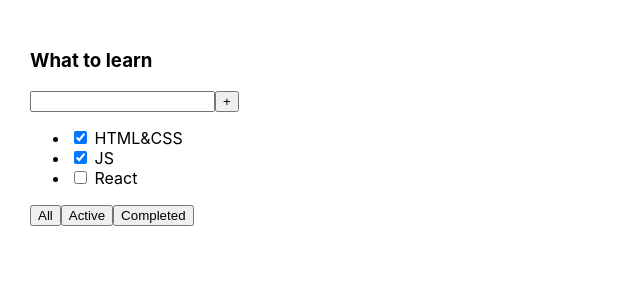
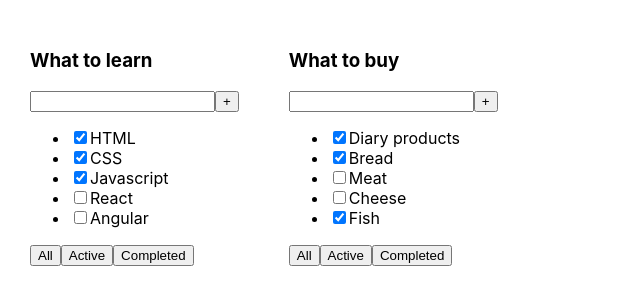
Before and after one commit to Yaroslav-Mig/todoList-react-ts, a React (Create React App) app: page / in a window 1280 px wide. Shown: the top 304 px of the page, without its empty margins (0-640 px from the left). Built offline with nearby package versions, Linux system fonts and the light colour scheme.

Commit message:
feat: add new component todoList

```diff
--- a/src/App.tsx
+++ b/src/App.tsx
@@ -1,32 +1,34 @@
+import { type } from 'os';
 import React from 'react';
 import './App.css';
+import { TodoList } from './components/todoList';
+
+export type TaskType = {
+  id: number;
+  title: string;
+  isDone: boolean;
+};
 
 function App() {
+  const studyList: Array<TaskType> = [
+    { id: 1, title: 'HTML', isDone: true },
+    { id: 2, title: 'CSS', isDone: true },
+    { id: 3, title: 'Javascript', isDone: true },
+    { id: 4, title: 'React', isDone: false },
+    { id: 5, title: 'Angular', isDone: false },
+  ];
+  const shoppingList: Array<TaskType> = [
+    { id: 1, title: 'Diary products', isDone: true },
+    { id: 2, title: 'Bread', isDone: true },
+    { id: 3, title: 'Meat', isDone: false },
+    { id: 4, title: 'Cheese', isDone: false },
+    { id: 5, title: 'Fish', isDone: true },
+  ];
+
   return (
     <div className='App'>
-      <div>
-        <h3>What to learn</h3>
-        <div>
-          <input />
-          <button>+</button>
-        </div>
-        <ul>
-          <li>
-            <input type='checkbox' checked={true} /> <span>HTML&CSS</span>
-          </li>
-          <li>
-            <input type='checkbox' checked={true} /> <span>JS</span>
-          </li>
-          <li>
-            <input type='checkbox' checked={false} /> <span>React</span>
-          </li>
-        </ul>
-        <div>
-          <button>All</button>
-          <button>Active</button>
-          <button>Completed</button>
-        </div>
-      </div>
+			<TodoList title='What to learn' tasks={studyList }/>
+      <TodoList title='What to buy' tasks={shoppingList }/>
     </div>
   );
 }
--- /dev/null
+++ b/src/components/todoList.tsx
@@ -0,0 +1,46 @@
+import React from 'react';
+import { TaskType } from '../App';
+
+type PropsType = {
+  title: string;
+  tasks: Array<TaskType>;
+};
+
+export function TodoList(props: PropsType) {
+  return (
+    <div>
+      <h3>{props.title}</h3>
+      <div>
+        <input />
+        <button>+</button>
+      </div>
+      <ul>
+        <li>
+          <input type='checkbox' checked={props.tasks[0].isDone} />
+          <span>{props.tasks[0].title}</span>
+        </li>
+        <li>
+          <input type='checkbox' checked={props.tasks[1].isDone} />
+          <span>{props.tasks[1].title}</span>
+        </li>
+        <li>
+          <input type='checkbox' checked={props.tasks[2].isDone} />
+          <span>{props.tasks[2].title}</span>
+        </li>
+        <li>
+          <input type='checkbox' checked={props.tasks[3].isDone} />
+          <span>{props.tasks[3].title}</span>
+        </li>
+        <li>
+          <input type='checkbox' checked={props.tasks[4].isDone} />
+          <span>{props.tasks[4].title}</span>
+        </li>
+      </ul>
+      <div>
+        <button>All</button>
+        <button>Active</button>
+        <button>Completed</button>
+      </div>
+    </div>
+  );
+}
```
